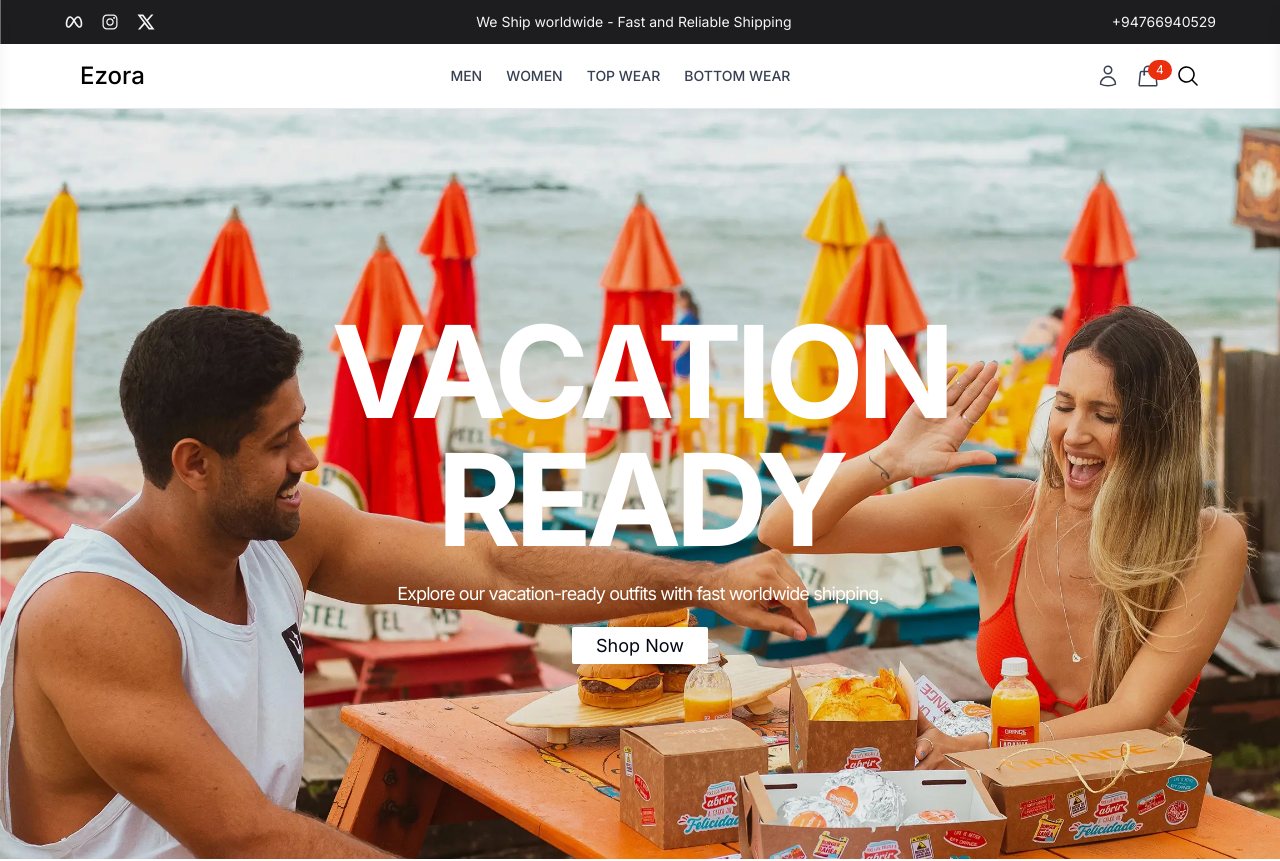
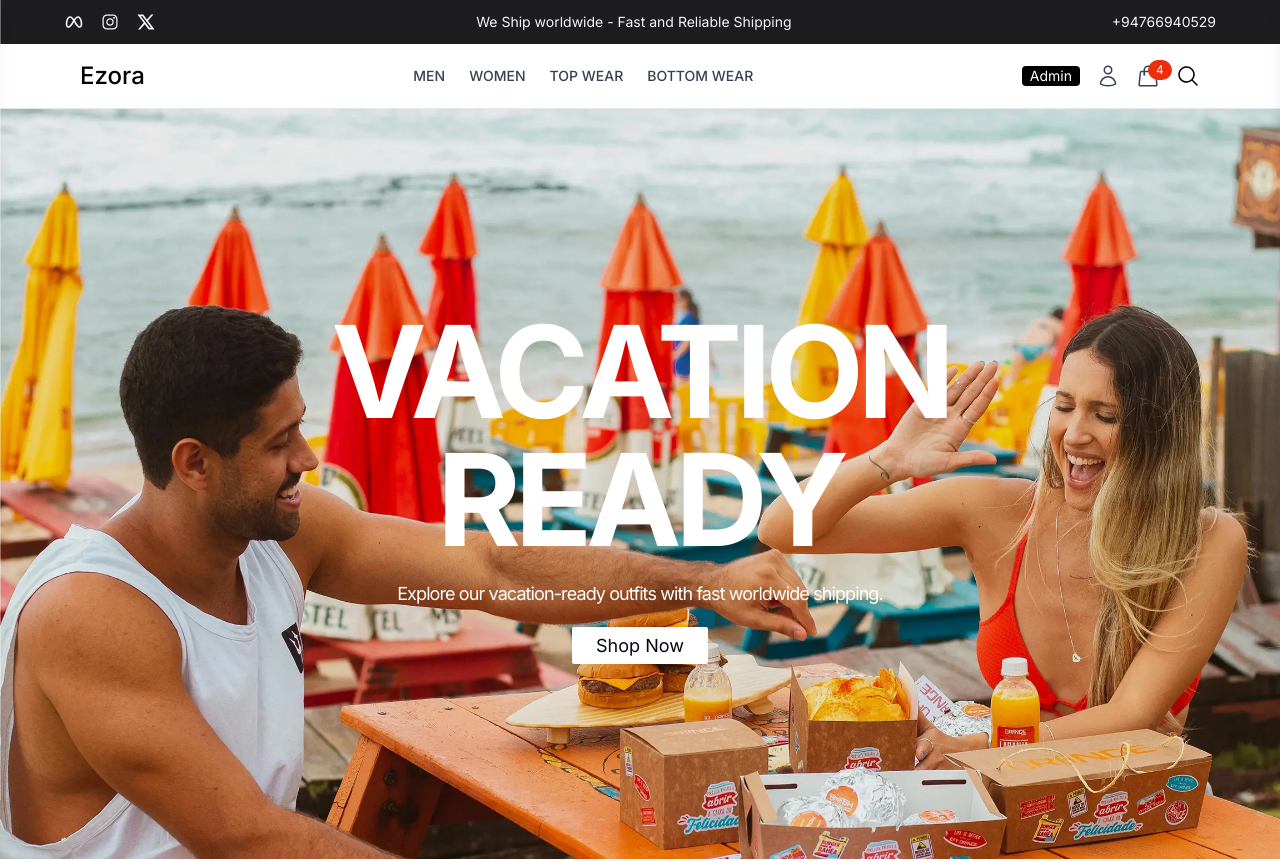
Before and after one commit to Tasheen2002/E-Commerce-MERN, a React (Vite) app in the folder frontend/: page / in a window 1280 px wide. Shown: the top 861 px of the page. Built offline with nearby package versions, Linux system fonts and the light colour scheme; a web font is replaced by a local one.

Commit message:
Added Admin link to the Navbar

```diff
--- a/frontend/src/components/Common/Navbar.jsx
+++ b/frontend/src/components/Common/Navbar.jsx
@@ -61,6 +61,12 @@
 
         {/* Right Icons */}
         <div className="flex items-center space-x-4">
+          <Link
+            to="/admin"
+            className="block bg-black px-2 rounded text-sm text-white"
+          >
+            Admin
+          </Link>
           <Link to="/profile" className="hover:text-black">
             <HiOutlineUser className="h-6 w-6 text-gray-700" />
           </Link>
```
